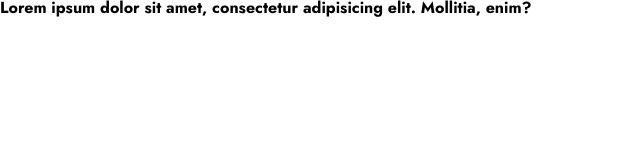
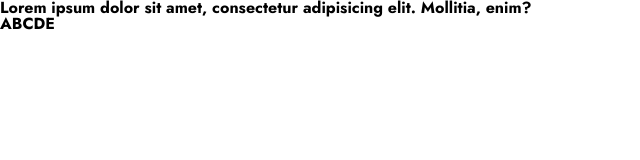
Before and after one commit to alexvarney/Reactle, a React (Create React App) app: page / in a window 1280 px wide. Shown: the top 160 px of the page, without its empty margins (0-640 px from the left). Built offline with nearby package versions, Linux system fonts and the light colour scheme.

Commit message:
add letters to root component

```diff
--- a/src/components/root/root.tsx
+++ b/src/components/root/root.tsx
@@ -1,3 +1,5 @@
+import { Letter } from "../grid/letter";
+
 const Root = () => {
   return (
     <div className="container">
@@ -5,6 +7,11 @@ const Root = () => {
         Lorem ipsum dolor sit amet, consectetur adipisicing elit. Mollitia,
         enim?
       </p>
+      <Letter value="A" />
+      <Letter value="B" letterState="current" />
+      <Letter value="C" letterState="misplace" />
+      <Letter value="D" letterState="invalid" />
+      <Letter value="E" letterState="valid" />
     </div>
   );
 };
```
